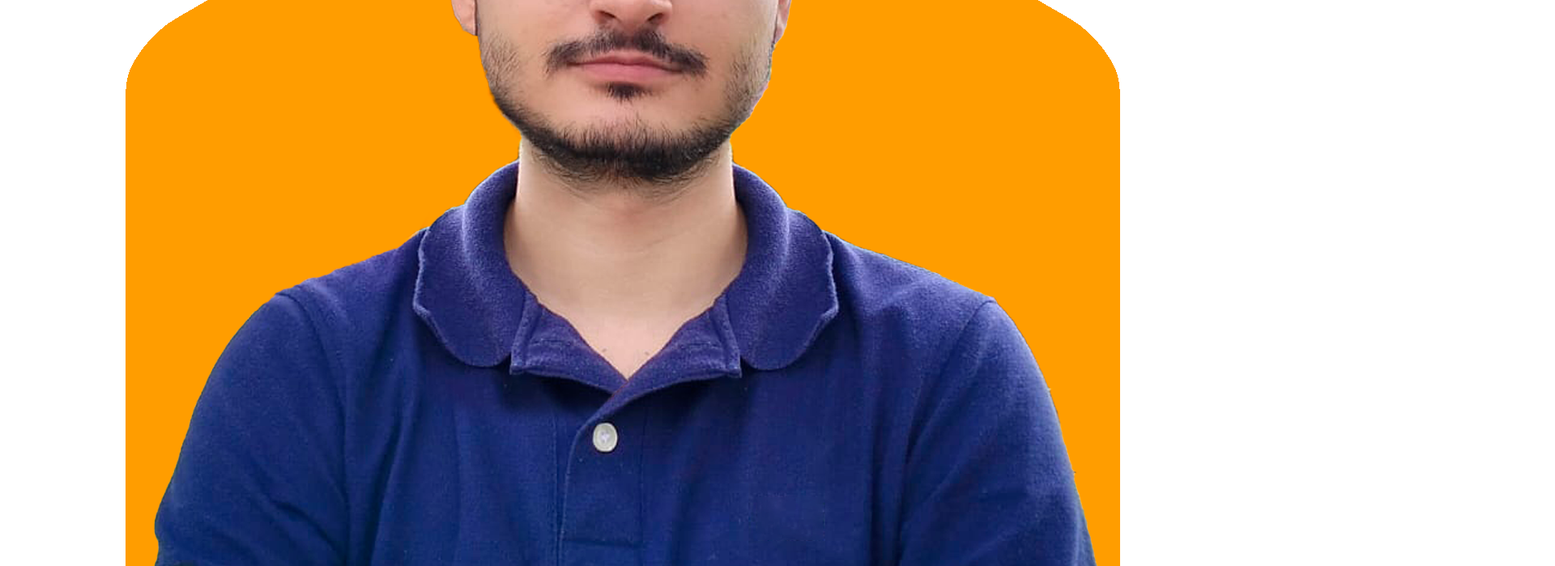
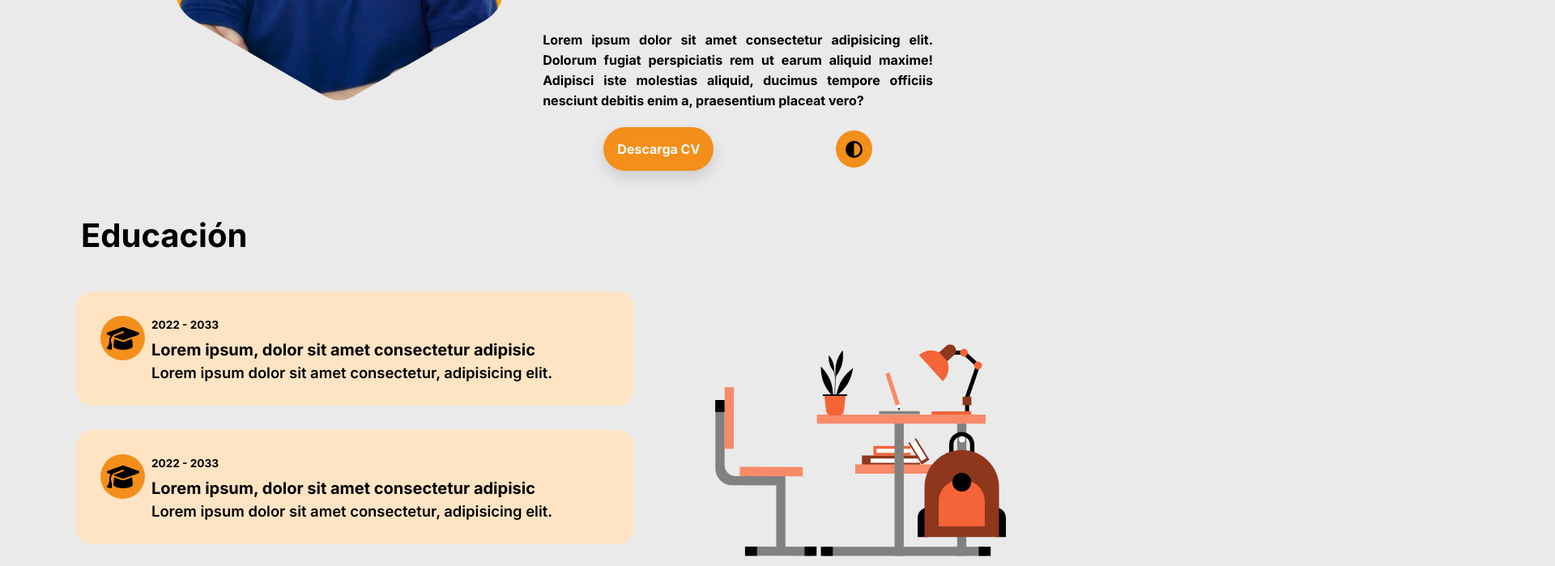
Before and after one commit to Patow-S/PORT-2, a plain HTML site: page index.html in a window 1280 px wide. Shown: the part 541-1240 px from the top of the page at 81% size, 1920 px wide, since content can reach past the window. Drawn offline with nearby package versions, Linux system fonts and the light colour scheme; the site is published under a folder, as on GitHub Pages, so addresses that start at the root find nothing.

Commit message:
correcion styles

```diff
--- a/index.html
+++ b/index.html
@@ -5,11 +5,11 @@
     <meta http-equiv="X-UA-Compatible" content="IE=edge">
     <meta name="viewport" content="width=device-width, initial-scale=1.0">
     <script src="https://kit.fontawesome.com/d8c0315007.js" crossorigin="anonymous"></script>
-    <link rel="stylesheet" href="/style/style.css">
     <link rel="preconnect" href="https://fonts.googleapis.com">
     <link rel="preconnect" href="https://fonts.gstatic.com" crossorigin>
     <link href="https://fonts.googleapis.com/css2?family=Inter:wght@200;400;600;700;900&display=swap" rel="stylesheet">
     <link rel="stylesheet" href="https://cdnjs.cloudflare.com/ajax/libs/slick-carousel/1.8.1/slick.min.js">
+    <link rel="stylesheet" href="style.css">
     <title>Solange Patow</title>
 
 </head>
@@ -264,7 +264,7 @@
         </div>
 
     </footer>
-    <script src="js.js"></script>
+    <script src="code.js"></script>
 
 
     </script>
```
Also changed, not shown: assets/WhatsApp Image 2023-06-22 at 7.22.36 AM.jpeg (deleted), assets/hexagon-filled.svg (deleted), code.js (renamed from js.js), style.css (renamed from style/style.css).
